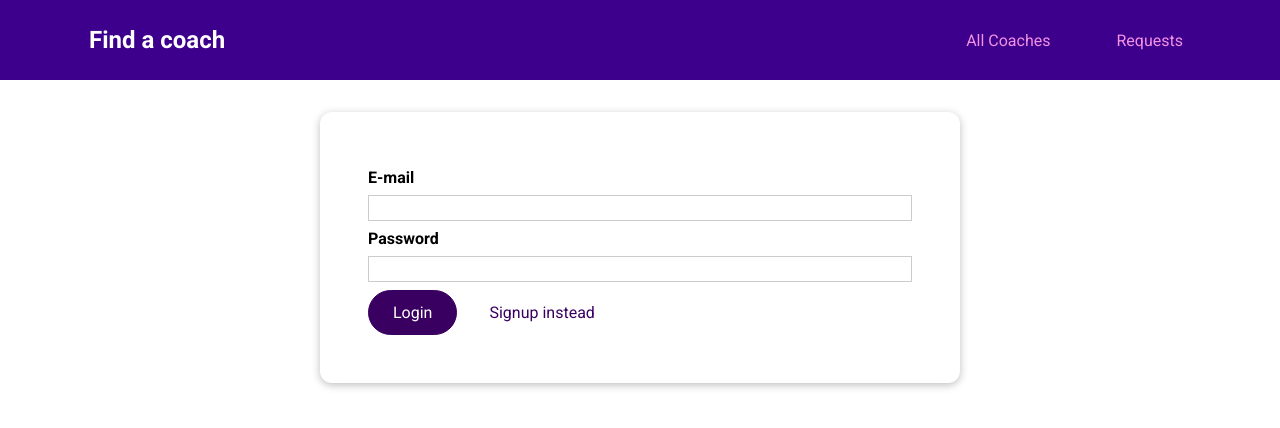
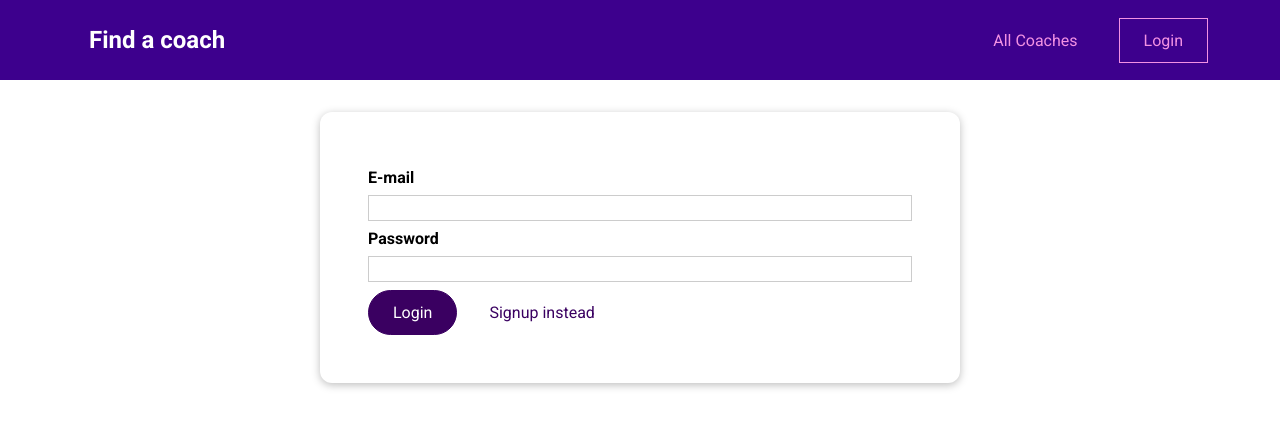
Before and after one commit to huyviet1995/main-prj-01-starting-setup, a Vue app: page /auth in a window 1280 px wide. Shown: the top 428 px of the page. Built offline with nearby package versions, Linux system fonts and the light colour scheme.

Commit message:
Show the Requests button when the user is already logged in, otherwises show the login button

```diff
--- a/src/components/layout/TheHeader.vue
+++ b/src/components/layout/TheHeader.vue
@@ -4,11 +4,26 @@
             <h1><router-link to="/">Find a coach</router-link></h1>
             <ul>
                 <li><router-link to="/coaches">All Coaches</router-link></li>
-                <li><router-link to="/requests">Requests</router-link></li>
+                <li v-if="isLoggedIn">
+                  <router-link to="/requests">Requests</router-link>
+                </li>
+                <li v-else>
+                  <router-link to="/auth">Login</router-link>
+                </li>
             </ul>
         </nav>
     </header>
 </template>
+
+<script>
+export default {
+  computed: {
+    isLoggedIn() {
+      return this.$store.getters.isAuthenticated;
+    }
+  }
+}
+</script>
 
 <style scoped>
 header {
```
